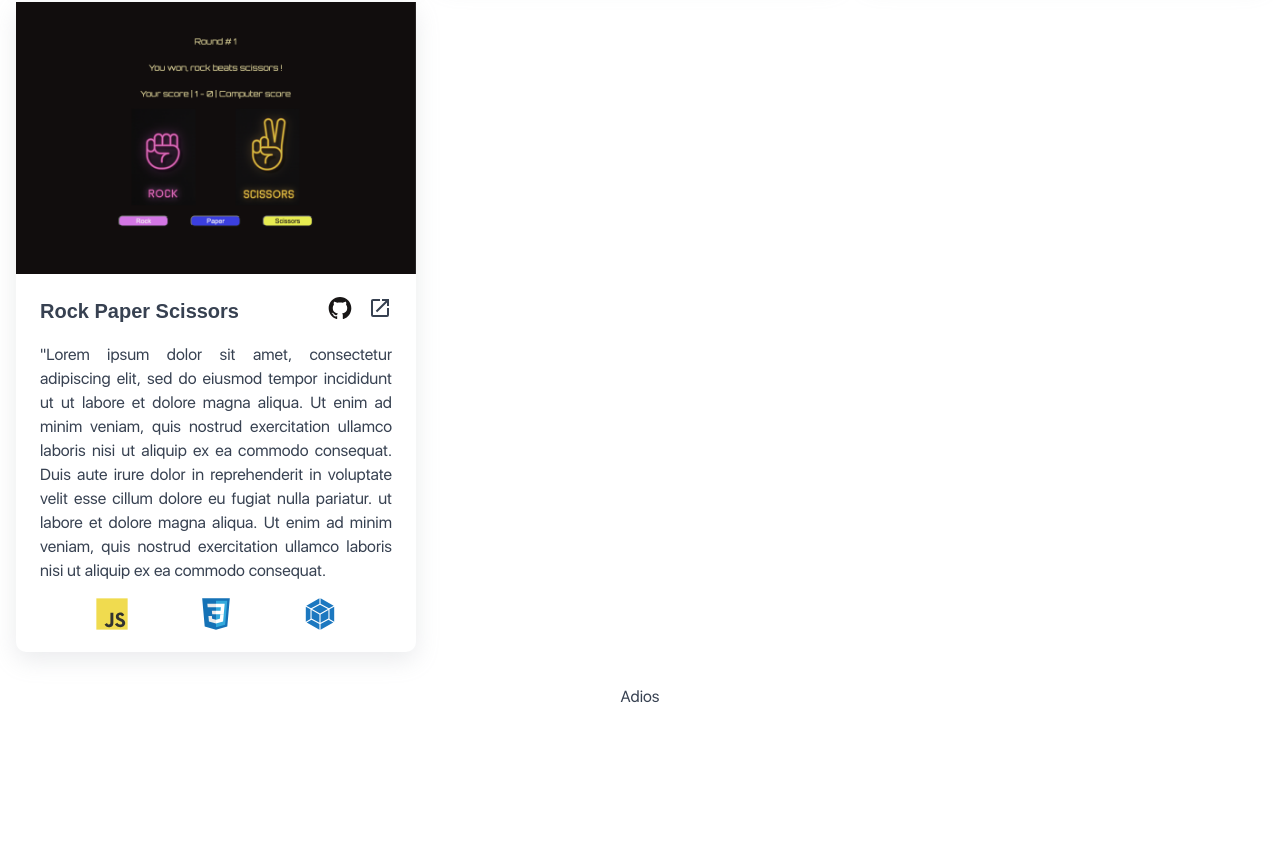
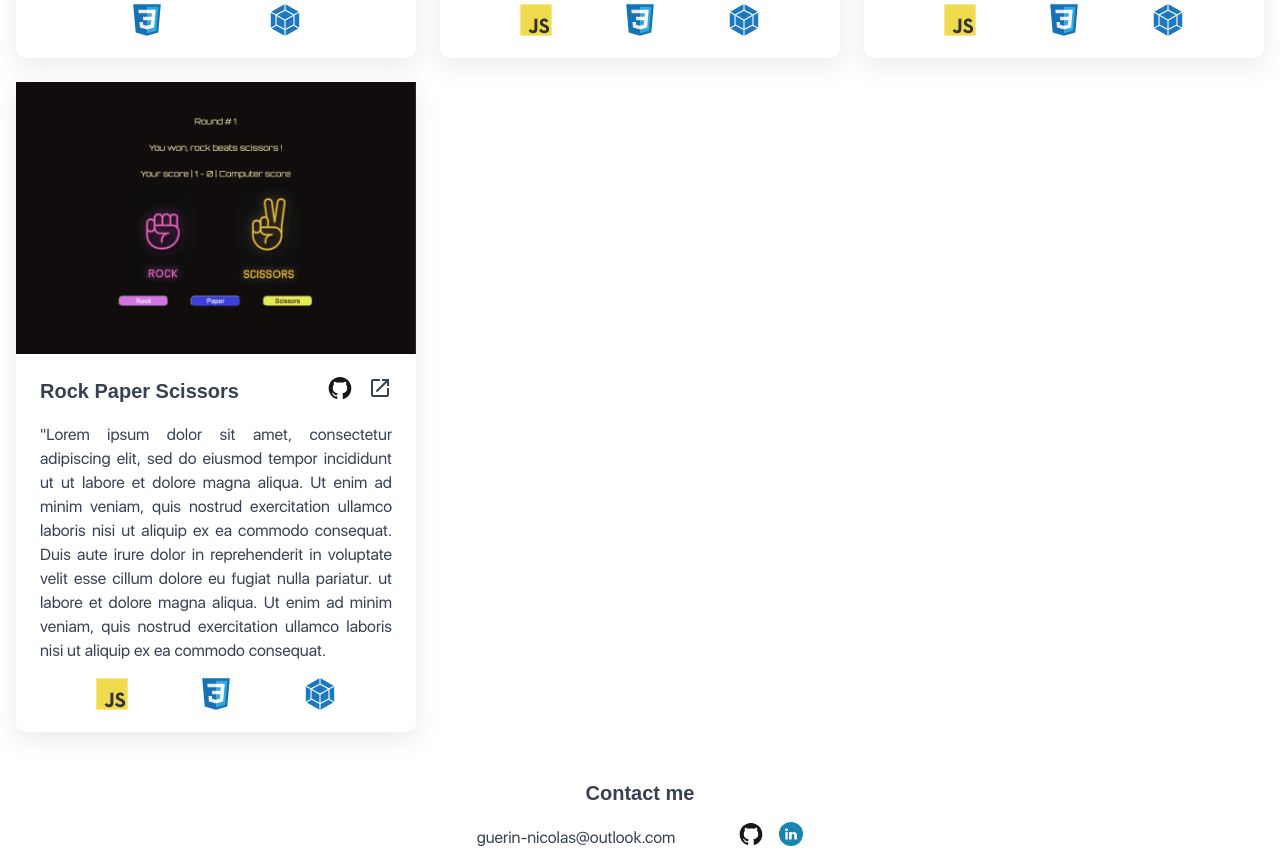
Before and after one commit to disconico/portfolio, a React (Vite) app: page / in a window 1280 px wide. Shown: the part 3512-4380 px from the top of the page. Before the commit the page ends 4260 px from the top, so only its background shows below. Built offline with nearby package versions, Linux system fonts and the light colour scheme; the HTML template or start-up script is replaced by a standard one.

Commit message:
Add features

```diff
--- a/src/App.css
+++ b/src/App.css
@@ -58,23 +58,7 @@ a:active {
   color: var(--light-blue);
 }
 
-/* .menu-item {
-  color: red;
-} */
 
-.logo {
-  height: 6em;
-  padding: 1.5em;
-  will-change: filter;
-}
-
-.logo:hover {
-  filter: drop-shadow(0 0 2em #646cffaa);
-}
-
-.logo.react:hover {
-  filter: drop-shadow(0 0 2em #61dafbaa);
-}
 
 @keyframes logo-spin {
   from {
@@ -133,15 +117,22 @@ a:active {
   gap: 1rem;
 }
 
+
+/* Main */
+
 main {
   background-color: white;
+  display: flex;
+  flex-direction: column;
 
 }
 
 .main-about {
-  height: calc(100vh - 80px);
+  height: 100vh;
   display: flex;
-  justify-content: space-evenly;
+  justify-content:center;
+  /* justify-content:space-around; */
+  /* justify-content: safe; */
   align-items: center;
 }
 
@@ -169,6 +160,7 @@ main {
 .arrow {
   transform: rotate(30deg);
  margin-top: 80px;
+ margin-left: 40px;
   /* transform: scaleY(-1) */
 }
 
@@ -263,33 +255,38 @@ main {
   border: grey;
 }
 
+/* Footer */
+
 footer {
   background-color: white;
   margin-top: 1rem;
+  display: flex;
+  flex-direction: column;
 }
 
-/* .header--btn {
-  width: 100px;
-  color: whitesmoke;
-  font-family: -apple-system, BlinkMacSystemFont, 'Segoe UI', Roboto, Oxygen, Ubuntu, Cantarell, 'Open Sans', 'Helvetica Neue', sans-serif;
-  box-shadow: 0px 0px 12px -2px rgba(0, 0, 0, 0.4);
-  background-color: #3D2E77;
-  border: 1px solid #D6D9DC;
-  border-radius: 3px;
-  font-size: 15px;
-  padding: 5px;
+.footer--infos {
+  padding-bottom: 1rem;
+  display: flex;
+  align-items: center;
+  justify-content: center;
+  gap: 4rem;
 }
 
-.header--btn:hover {
-  background-color: #97507F;
-  cursor: pointer;
+.footer--icons {
+  display: flex;
+  gap: 1rem;
 
 }
 
-.header--btn:active {
-  background-color: #3D2E77;
-  cursor: pointer;
-} */
+.footer-icon {
+  transition: transform 0.25s ease-in-out;
+}
+
+.footer-icon:hover {
+  transform: rotate(360deg) scale(1.3);
+}
+
+
 
 .header--btn {
   background: none;
@@ -393,14 +390,31 @@ footer {
 
 @media (max-width: 800px) {
 
+  .App {
+    display: flex;
+    flex-direction: column;
+  }
+
+  .main {
+    height: 100vh;
+    display: flex;
+  }
+
+
   .main-about {
 
     flex-direction: column;
-    /* height: 100vh; */
+    height: 100vh;
+    flex-grow: 1;
   }
 
-  .main-about--photo {
-    /* margin-top: 1.5rem; */
+  .main-about--desc {
+    padding-bottom: 4rem;
   }
 
+  .arrow {
+    margin:0;
+    margin-right: 6rem;
+    transform: rotate(140deg);
+  }
 }
--- a/src/Components/DropdownButton.jsx
+++ b/src/Components/DropdownButton.jsx
@@ -1,19 +1,49 @@
 import * as React from 'react';
+import PropTypes from 'prop-types';
 import IconButton from '@mui/material/IconButton';
 import Menu from '@mui/material/Menu';
 import MenuItem from '@mui/material/MenuItem';
 import MoreVertIcon from '@mui/icons-material/MoreVert';
 
-const options = ['Contact', 'Atria', 'Callisto'];
-
 const ITEM_HEIGHT = 48;
 
-const DropdownButton = () => {
+const DropdownButton = ({ footerRef, homeRefs }) => {
   const [anchorEl, setAnchorEl] = React.useState(null);
   const open = Boolean(anchorEl);
+
+  const projectsRef = homeRefs.current.projectsRef;
+  console.log(projectsRef.current.offsetTop);
+
   const handleClick = (event) => {
     setAnchorEl(event.currentTarget);
   };
+
+  const handleAboutClick = () => {
+    setAnchorEl(null);
+    window.scrollTo({
+      top: 0,
+      behavior: 'smooth',
+    });
+  };
+
+  const handleProjectClick = () => {
+    const top = projectsRef.current.offsetTop;
+    setAnchorEl(null);
+    window.scrollTo({
+      top,
+      behavior: 'smooth',
+    });
+  };
+
+  const handleFooterClick = () => {
+    const top = footerRef.current.offsetTop;
+    setAnchorEl(null);
+    window.scrollTo({
+      top,
+      behavior: 'smooth',
+    });
+  };
+
   const handleClose = () => {
     setAnchorEl(null);
   };
@@ -45,14 +75,23 @@ const DropdownButton = () => {
           },
         }}
       >
-        {options.map((option, index) => (
-          <MenuItem key={index} onClick={handleClose} className='menu-item'>
-            {option}
-          </MenuItem>
-        ))}
+        <MenuItem onClick={handleAboutClick} className='menu-item'>
+          About
+        </MenuItem>
+        <MenuItem onClick={handleProjectClick} className='menu-item'>
+          Projects
+        </MenuItem>
+        <MenuItem onClick={handleFooterClick} className='menu-item'>
+          Contact
+        </MenuItem>
       </Menu>
     </div>
   );
 };
 
+DropdownButton.propTypes = {
+  footerRef: PropTypes.object.isRequired,
+  homeRefs: PropTypes.object.isRequired,
+};
+
 export default DropdownButton;
--- a/src/Components/Footer.jsx
+++ b/src/Components/Footer.jsx
@@ -1,10 +1,39 @@
 import React, { forwardRef } from 'react';
+import externalLogos from '../assets/logos/externalLogos';
 
 // eslint-disable-next-line react/display-name
 const Footer = forwardRef((props, ref) => {
+  const { github, linkedin } = externalLogos;
   return (
-    <footer ref={ref}>
-      <div className='footer'>Adios</div>
+    <footer ref={ref} className='footer'>
+      <div className='footer--desc'>
+        <h2>Contact me</h2>
+      </div>
+      <div className='footer--infos'>
+        <div className='footer--email'>
+          <a href='mailto:guerin-nicolas@outlook.com'>
+            guerin-nicolas@outlook.com
+          </a>
+        </div>
+        <div className='footer--icons'>
+          <a
+            href={'https://github.com/disconico'}
+            target='_blank'
+            rel='noreferrer'
+            className='footer-icon'
+          >
+            {github}
+          </a>
+          <a
+            href={'https://www.linkedin.com/in/nicolas-gu%C3%A9rin-7a2983b6/'}
+            target='_blank'
+            rel='noreferrer'
+            className='footer-icon'
+          >
+            {linkedin}
+          </a>
+        </div>
+      </div>
     </footer>
   );
 });
--- a/src/Components/Header.jsx
+++ b/src/Components/Header.jsx
@@ -1,7 +1,6 @@
 import React from 'react';
 import PropTypes from 'prop-types';
 import DropdownButton from './DropdownButton';
-
 import useWindowSize from '../hooks/useWindowSize';
 import useScrollDirection from '../hooks/useScrollDirection';
 
@@ -11,7 +10,7 @@ const Header = ({ footerRef, homeRefs }) => {
   const { width } = useWindowSize();
   const scrollDirection = useScrollDirection();
 
-  const aboutRef = homeRefs.current.aboutRef;
+  // const aboutRef = homeRefs.current.aboutRef;
   const projectsRef = homeRefs.current.projectsRef;
 
   const handleFooterClick = () => {
@@ -30,10 +29,14 @@ const Header = ({ footerRef, homeRefs }) => {
   return (
     <header className={`header ${scrollDirection === 'up' ? 'show' : 'hide'}`}>
       <div className='header-left'>
-        <img src={logo} className='header--logo' />
-        <h1>-</h1>
+        <img src={logo} className='header--logo' draggable='false' />
+
         {width > 800 && (
-          <h1 className='header--title'>THE @DISCONICO PORTFOLIO</h1>
+          <>
+            {' '}
+            <h1>-</h1>
+            <h1 className='header--title'>THE @DISCONICO PORTFOLIO</h1>
+          </>
         )}
       </div>
       {width > 800 && (
@@ -49,7 +52,11 @@ const Header = ({ footerRef, homeRefs }) => {
           </button>
         </div>
       )}
-      {width <= 800 && <div className='header-right'>{<DropdownButton />}</div>}
+      {width <= 800 && (
+        <div className='header-right'>
+          {<DropdownButton footerRef={footerRef} homeRefs={homeRefs} />}
+        </div>
+      )}
     </header>
   );
 };
--- a/src/Components/Home.jsx
+++ b/src/Components/Home.jsx
@@ -20,7 +20,7 @@ const Home = forwardRef((props, ref) => {
     <main>
       <div className='main-about' ref={aboutRef}>
         <div className='main-about--photo'></div>
-        <img src={arrow} className='arrow'></img>
+        <img src={arrow} className='arrow' draggable={false}></img>
         <div className='main-about--desc'>
           <div>
             <h2>Hello its me</h2>
--- a/src/assets/logos/externalLogos.jsx
+++ b/src/assets/logos/externalLogos.jsx
@@ -2,7 +2,7 @@ import React from 'react';
 
 const externalLogos = {
   link: (
-    <svg height='24px' viewBox='0 0 24 24'>
+    <svg height='24px' width={24} viewBox='0 0 24 24'>
       <path
         fill='currentColor'
         d='M14,3V5H17.59L7.76,14.83L9.17,16.24L19,6.41V10H21V3M19,19H5V5H12V3H5C3.89,3 3,3.9 3,5V19A2,2 0 0,0 5,21H19A2,2 0 0,0 21,19V12H19V19Z'
@@ -10,7 +10,7 @@ const externalLogos = {
     </svg>
   ),
   github: (
-    <svg viewBox='0 0 128 128' height='24px'>
+    <svg viewBox='0 0 128 128' height='24px' width={24}>
       <g fill='#181616'>
         <path
           fillRule='evenodd'
@@ -21,6 +21,23 @@ const externalLogos = {
       </g>
     </svg>
   ),
+  linkedin: (
+    <svg
+      enableBackground='new 0 0 48 48'
+      id='Layer_1'
+      version='1.1'
+      viewBox='0 0 48 48'
+      xmlns='http://www.w3.org/2000/svg'
+      height={24}
+      width={24}
+    >
+      <circle cx='24' cy='24' fill='#1686B0' r='24' />
+      <path
+        d='M17.4,34.9h-4.6V20.1h4.6V34.9z M14.9,18.2L14.9,18.2c-1.7,0-2.8-1.1-2.8-2.6c0-1.5,1.1-2.6,2.8-2.6  c1.7,0,2.8,1.1,2.8,2.6C17.7,17.1,16.7,18.2,14.9,18.2z M35.9,34.9h-5.3v-7.7c0-2-0.8-3.4-2.6-3.4c-1.4,0-2.1,0.9-2.5,1.8  c-0.1,0.3-0.1,0.8-0.1,1.2v8h-5.2c0,0,0.1-13.6,0-14.8h5.2v2.3c0.3-1,2-2.5,4.6-2.5c3.3,0,5.9,2.1,5.9,6.7V34.9z'
+        fill='#FFFFFF'
+      />
+    </svg>
+  ),
 };
 
 export default externalLogos;
```
Also changed, not shown: src/assets/logos/linkedin.svg (added).
